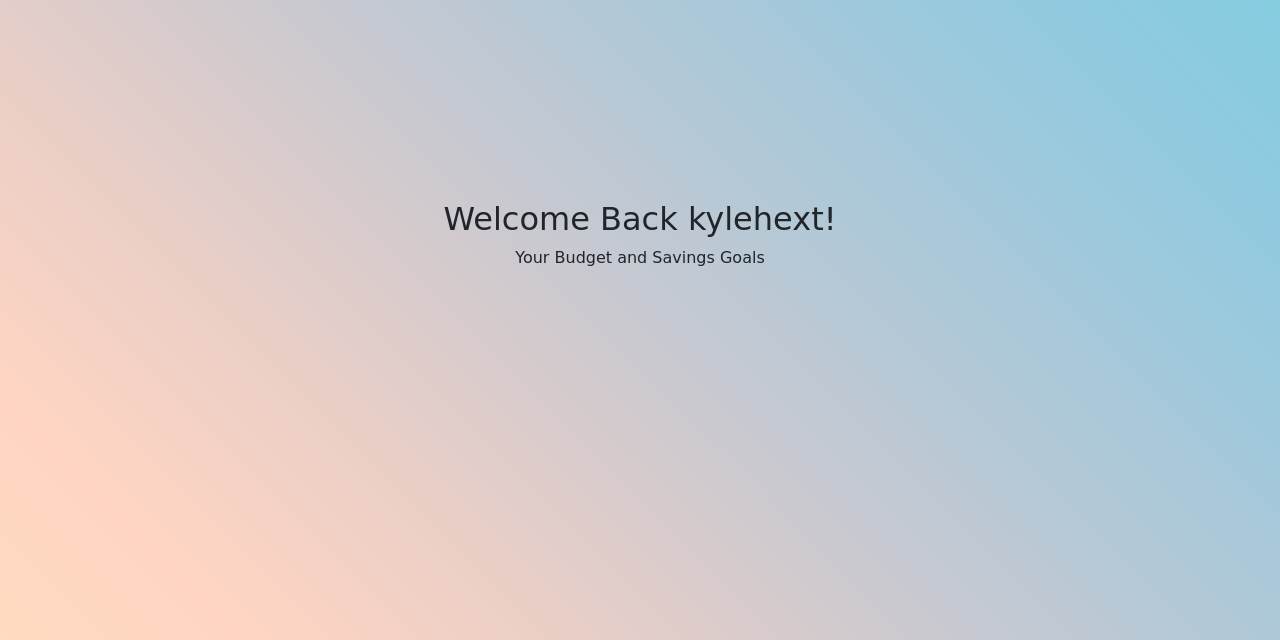
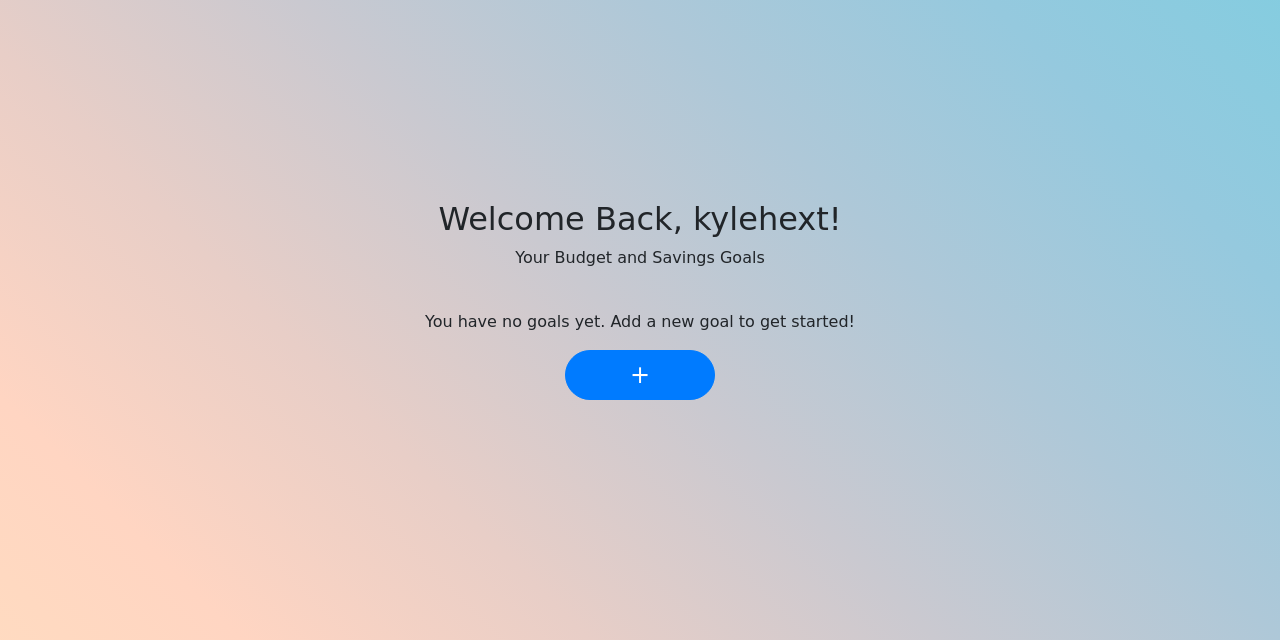
Before and after one commit to kylehext/budget-tracker, a Flask app: page / in a window 1280 px wide. Shown: the part 56-696 px from the top of the page. Run offline with Flask 3, Linux system fonts and the light colour scheme; a user stored in the database is signed in; some libraries are stand-ins or nearby versions; some web fonts are replaced.

Commit message:
create add goal button and modal, styling

```diff
--- a/app.py
+++ b/app.py
@@ -54,6 +54,7 @@ def register():
 
 @app.route('/login', methods=['GET', 'POST'])
 def login():
+
     if request.method == 'POST':
         username = request.form.get('username')
         password = request.form.get('password')
--- /dev/null
+++ b/static/dashboard.js
@@ -0,0 +1,28 @@
+
+
+// Javascript for modal functionality created through w3schools https://www.w3schools.com/howto/howto_css_modals.asp
+// Get the modal
+var modal = document.getElementById("myModal");
+
+// Get the button that opens the modal
+var btn = document.getElementById("myBtn");
+
+// Get the <span> element that closes the modal
+var span = document.getElementsByClassName("close")[0];
+
+// When the user clicks on the button, open the modal
+btn.onclick = function() {
+  modal.style.display = "block";
+}
+
+// When the user clicks on <span> (x), close the modal
+span.onclick = function() {
+  modal.style.display = "none";
+}
+
+// When the user clicks anywhere outside of the modal, close it
+window.onclick = function(event) {
+  if (event.target == modal) {
+    modal.style.display = "none";
+  }
+}
--- a/static/styles.css
+++ b/static/styles.css
@@ -12,14 +12,21 @@ body {
 
 .username-input, .password-input {
     display: block;
+    margin-top: 20px;
+    margin-bottom: 20px;
     margin-left: auto;
     margin-right: auto;
     width: 100%;
 }
 
-.main-text {
+.dashboard-main-text, .main-text {
     text-align: center;
     margin-top: 200px;
+}
+
+.no-goals-text {
+    text-align: center;
+    margin-top: 40px;
 }
 
 .title-description {
@@ -31,3 +38,71 @@ body {
     margin-right: auto;
     background-color: #3c58d6;
 }
+
+.register-text, .login-text {
+    text-align: center;
+    margin-bottom: 20px;
+    margin-top: 40px;
+}
+
+.login-text {
+    margin-bottom: 0px;
+}
+
+.add-goals-button {
+    display: block;
+    margin-left: auto;
+    margin-right: auto;
+    margin-top: 20px;
+    margin-bottom: 20px;
+    width: 150px;
+    height: 50px;
+    border-radius: 25px;
+    font-size: 24px;
+}
+
+/* Button Styles - created through w3schools https://www.w3schools.com/howto/howto_css_modals.asp */
+ /* The Modal (background) */
+.modal {
+  display: none; /* Hidden by default */
+  position: fixed; /* Stay in place */
+  z-index: 1; /* Sit on top */
+  left: 0;
+  top: 0;
+  width: 100%; /* Full width */
+  height: 100%; /* Full height */
+  overflow: auto; /* Enable scroll if needed */
+  background-color: rgb(0,0,0); /* Fallback color */
+  background-color: rgba(0,0,0,0.4); /* Black w/ opacity */
+}
+
+/* Modal Content/Box */
+.modal-content {
+  background-color: #fefefe;
+  margin: 15% auto; /* 15% from the top and centered */
+  padding: 20px;
+  border: 1px solid #888;
+  width: 80%; /* Could be more or less, depending on screen size */
+  position: relative;
+}
+
+/* The Close Button */
+.close {
+  color: #aaa;
+  float: right;
+  font-size: 28px;
+  font-weight: bold;
+  position: absolute;
+  top: 10px;
+  right: 15px;
+  color: #aaa;
+  font-size: 28px;
+  font-weight: bold;
+}
+
+.close:hover,
+.close:focus {
+  color: black;
+  text-decoration: none;
+  cursor: pointer;
+}
--- a/templates/dashboard.html
+++ b/templates/dashboard.html
@@ -1,8 +1,31 @@
-{% extends "layout.html" %} {% block title %} Home {% endblock %} {% block main
+{% extends "layout.html" %} {% block title %} Dashboard {% endblock %} {% block main
 %}
-<div class="main-text">
-  <h2 class="main-title">Welcome Back {{ username }}!</h2>
+<div class="dashboard-main-text">
+  <h2 class="main-title">Welcome Back, {{ username }}!</h2>
   <p>Your Budget and Savings Goals</p>
 </div>
+{% if not goals %}
+  <p class="no-goals-text">You have no goals yet. Add a new goal to get started!</p>
+  <button class="btn btn-primary mt-3 add-goals-button" id="myBtn" type="submit">+</button>
+<!-- Modal created through W3schools https://www.w3schools.com/howto/howto_css_modals.asp -->
+  <!-- The Modal -->
+<div id="myModal" class="modal">
 
+  <!-- Modal content -->
+  <div class="modal-content">
+    <span class="close">&times;</span>
+    <p>Select a type of goal: </p>
+    <select id="goal-type-select" class="goal-type-select">
+      <option value="" disabled selected>Select your goal type</option>
+      <option value="budget">Budget Goal</option>
+      <option value="savings">Savings Goal</option>
+    </select>
+  </div>
+
+</div>
+{% else %}
+
+{% endif %}
+
+<script src="{{ url_for('static', filename='dashboard.js') }}"></script>
 {% endblock %}
--- a/templates/login.html
+++ b/templates/login.html
@@ -2,6 +2,7 @@
 {% block title %} Login {% endblock %}
 
 {% block main %}
+<h2 class="login-text">Log In</h2>"
     <form method="post" action="/login" class="container mt-5" style="max-width: 400px;">
         <input autocomplete="off" autofocus type="text" id="username" name ="username" placeholder="Username" class="username-input">
         <input autocomplete="off" type="password" id="password" name ="password" placeholder="Password" class="password-input">
```
Also changed, not shown: templates/register.html (+31 -9 lines), instance/database.db (added), requirements.txt (renamed from requirements.txt.txt), 1 other file.
